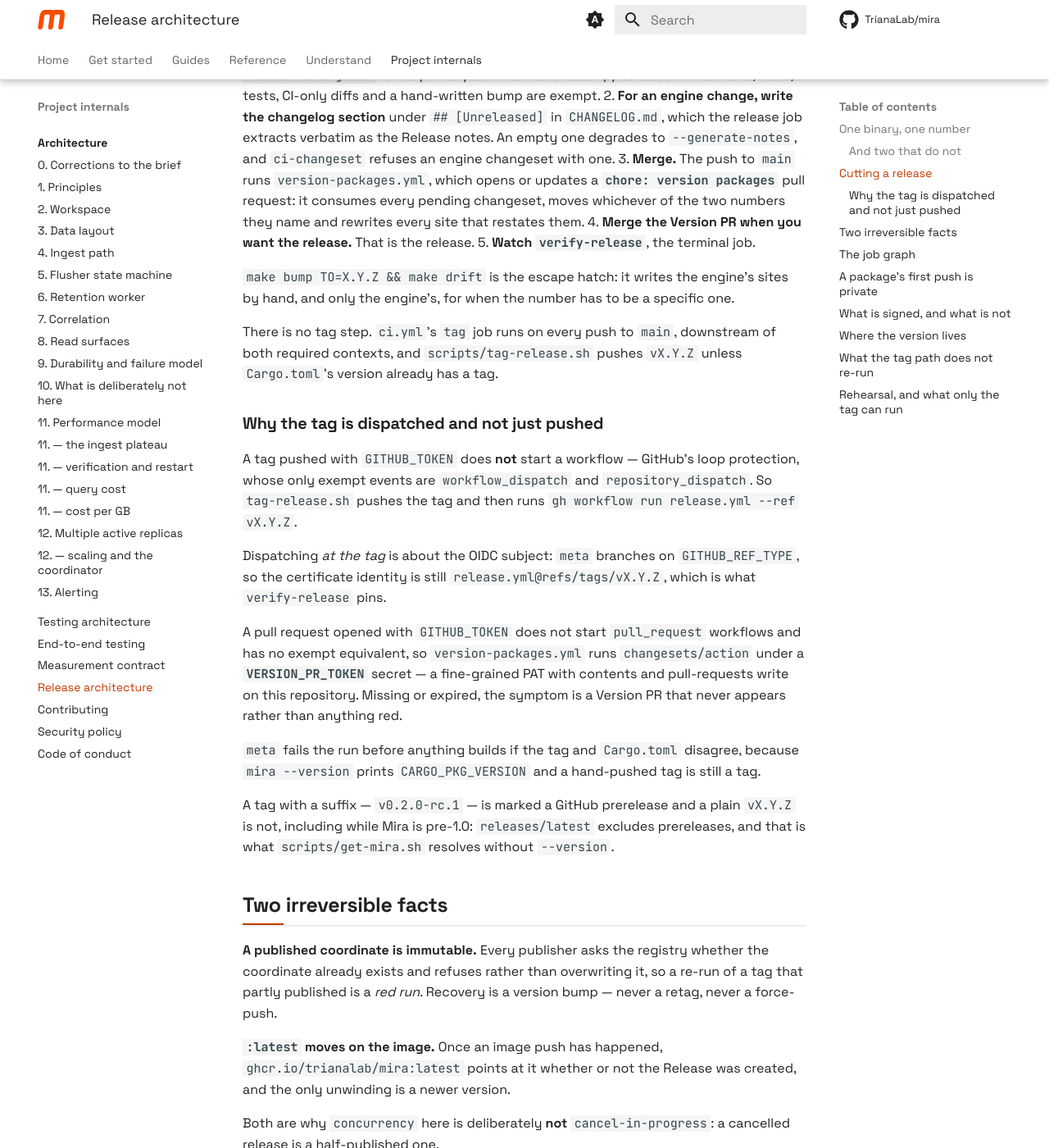
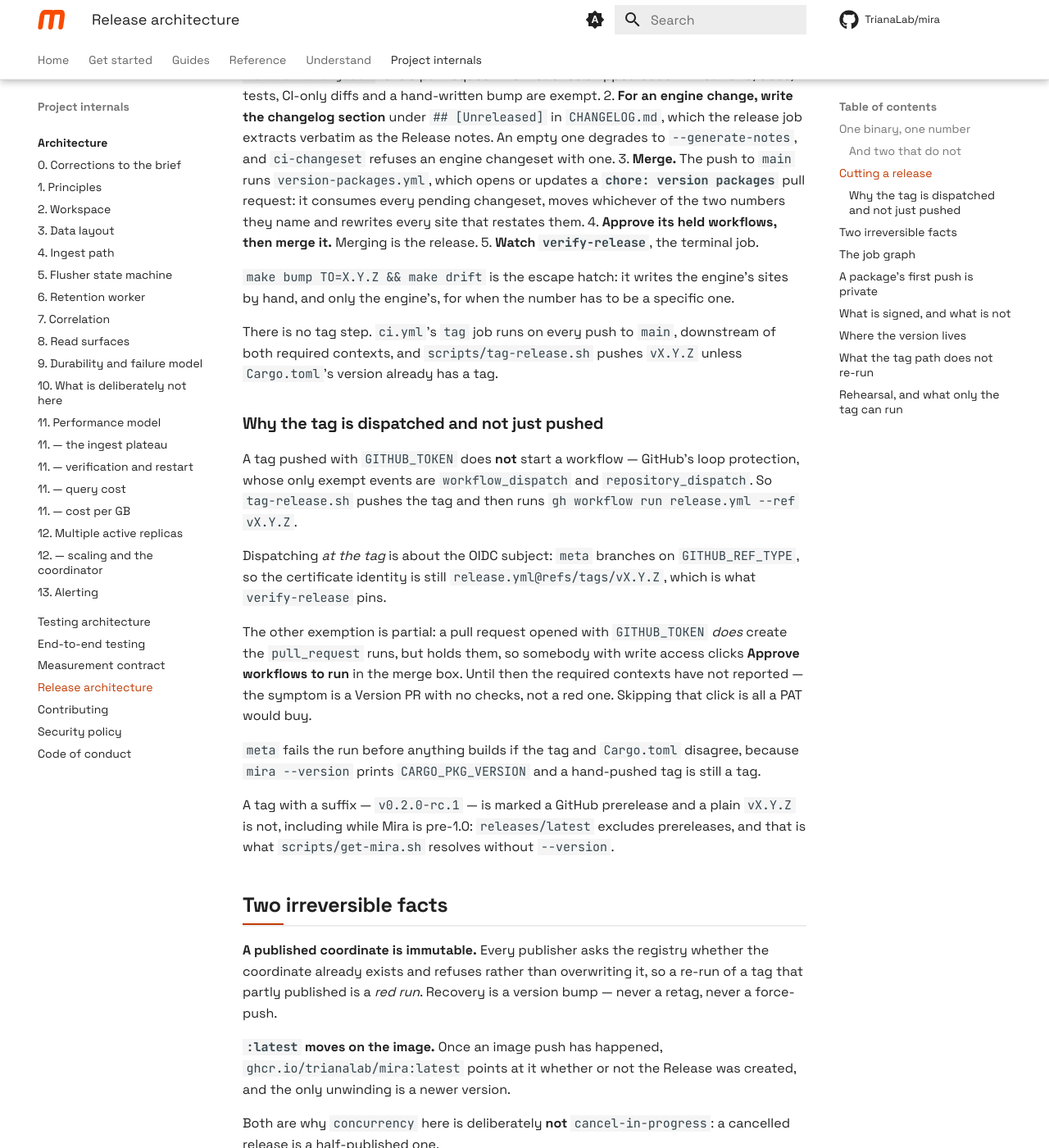
Before and after one commit to TrianaLab/mira, an MkDocs documentation site: the page built from docs/internals/releases.md, in a window 1280 px wide and 1400 px high, scrolled down 2013 px. Shown: the whole window at 82% size. Built offline with MkDocs 1.6.1 and Material for MkDocs 9.7.7, drawn with Linux system fonts in a browser that asks for light colours; comment, search, counter and statistics services are not loaded.

```diff
--- a/docs/internals/releases.md
+++ b/docs/internals/releases.md
@@ -63,7 +63,7 @@ beside the existing one.
    updates a **`chore: version packages`** pull request: it consumes every
    pending changeset, moves whichever of the two numbers they name and rewrites
    every site that restates them.
-4. **Merge the Version PR when you want the release.** That is the release.
+4. **Approve its held workflows, then merge it.** Merging is the release.
 5. **Watch `verify-release`**, the terminal job.
 
 `make bump TO=X.Y.Z && make drift` is the escape hatch: it writes the engine's
@@ -85,11 +85,11 @@ Dispatching *at the tag* is about the OIDC subject: `meta` branches on
 `GITHUB_REF_TYPE`, so the certificate identity is still
 `release.yml@refs/tags/vX.Y.Z`, which is what `verify-release` pins.
 
-A pull request opened with `GITHUB_TOKEN` does not start `pull_request`
-workflows and has no exempt equivalent, so `version-packages.yml` runs
-`changesets/action` under a **`VERSION_PR_TOKEN`** secret — a fine-grained PAT
-with contents and pull-requests write on this repository. Missing or expired,
-the symptom is a Version PR that never appears rather than anything red.
+The other exemption is partial: a pull request opened with `GITHUB_TOKEN` *does*
+create the `pull_request` runs, but holds them, so somebody with write access
+clicks **Approve workflows to run** in the merge box. Until then the required
+contexts have not reported — the symptom is a Version PR with no checks, not a
+red one. Skipping that click is all a PAT would buy.
 
 `meta` fails the run before anything builds if the tag and `Cargo.toml`
 disagree, because `mira --version` prints `CARGO_PKG_VERSION` and a hand-pushed
```
Also changed, not shown: 1 other file.
